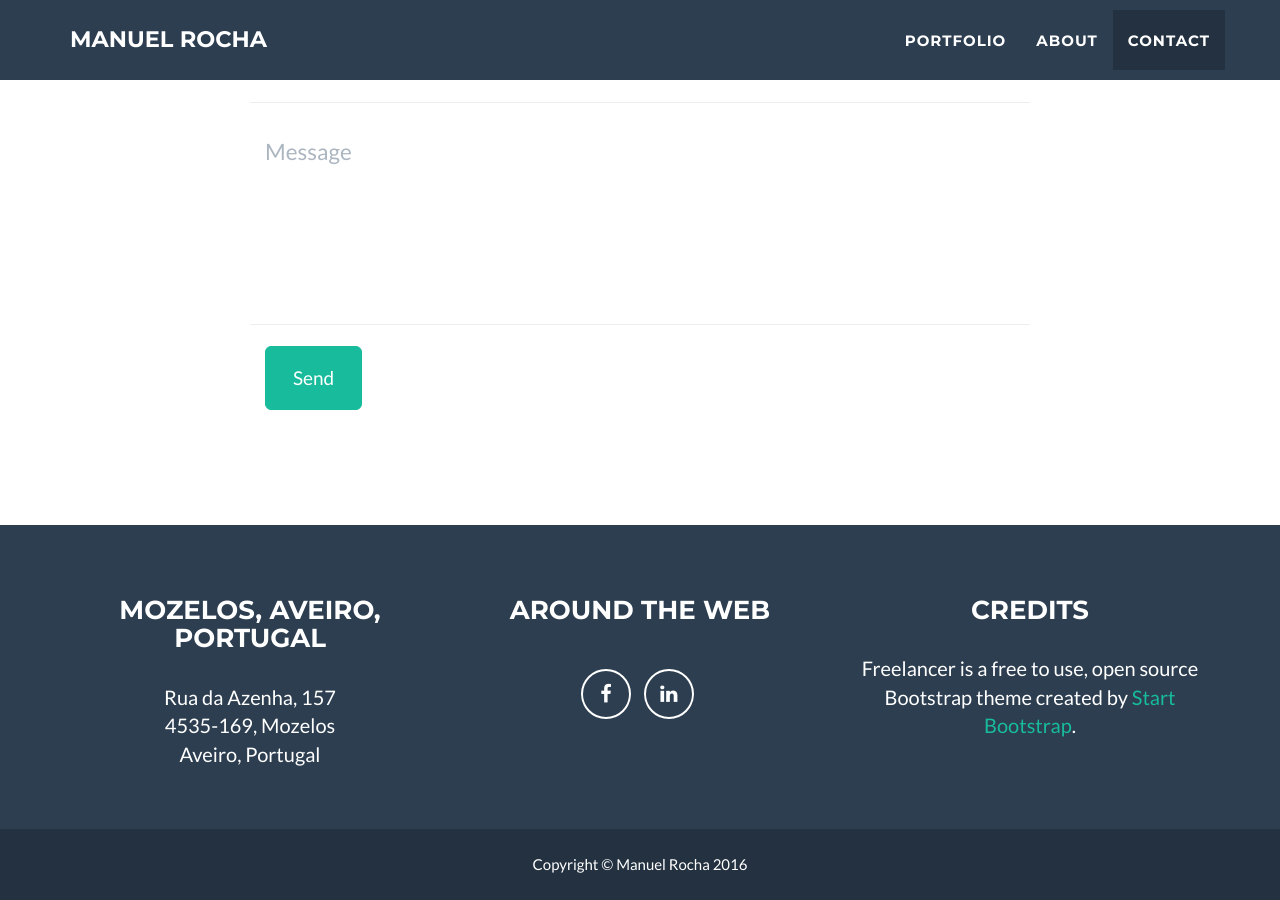
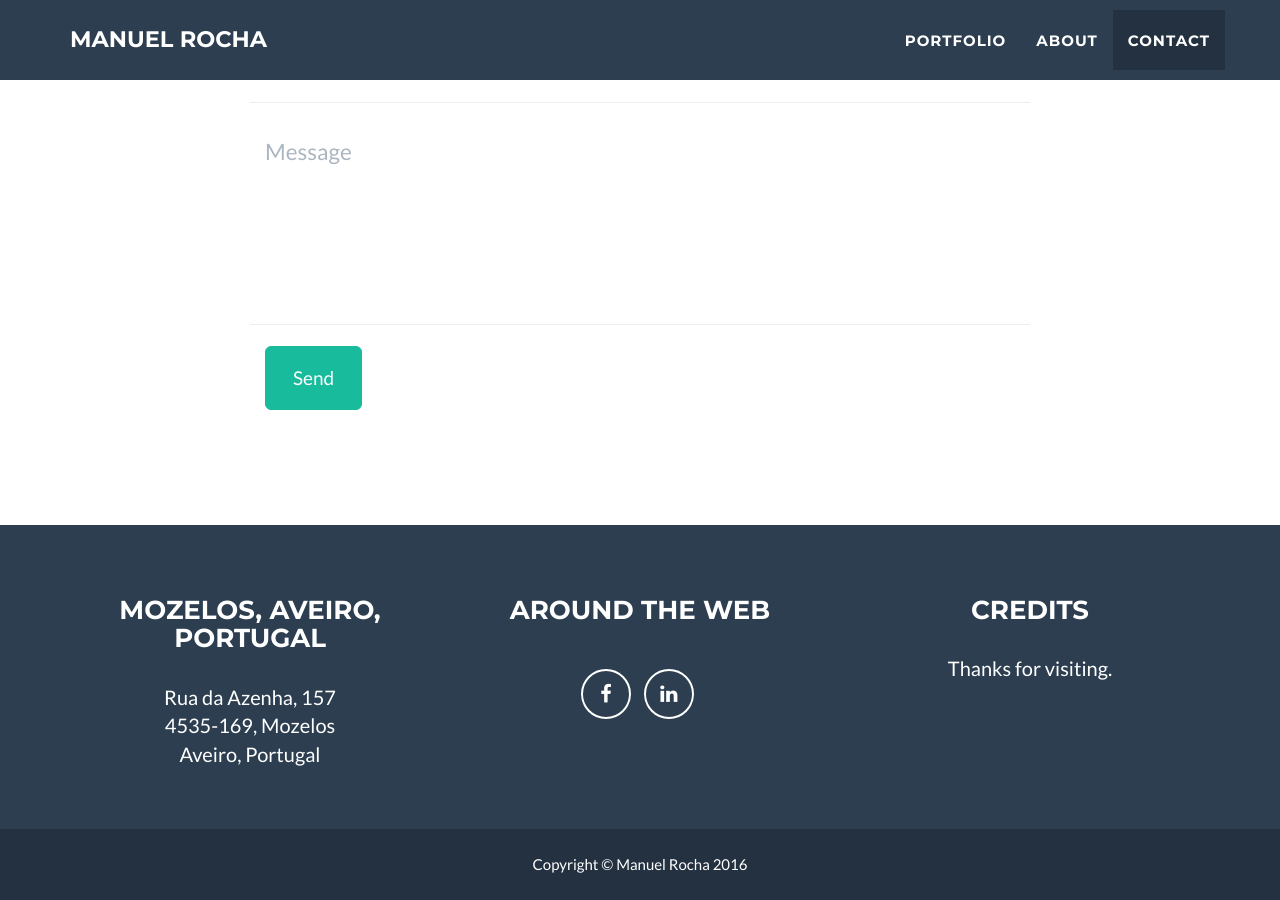
Before and after one commit to manuelrocha88/manuelrocha88.github.io, a Jekyll site: the page built from index.html, in a window 1280 px wide and 900 px high, scrolled down 2598 px. Built offline with Jekyll 4.4.1, drawn with Linux system fonts in a browser that asks for light colours.

Commit message:
Update _config.yml

```diff
--- a/_config.yml
+++ b/_config.yml
@@ -58,7 +58,7 @@ address:
   - line: Aveiro, Portugal
 
 # Credits content
-credits: 'Freelancer is a free to use, open source Bootstrap theme created by <a href="http://startbootstrap.com">Start Bootstrap</a>.'
+credits: 'Thanks for visiting.'
 
 # Build settings
 markdown: kramdown
```
